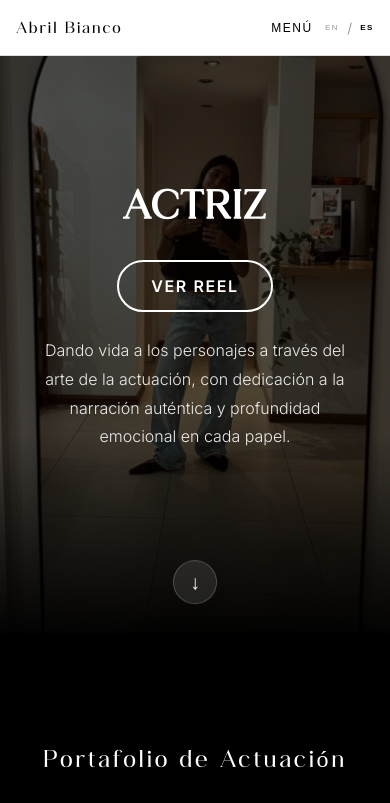
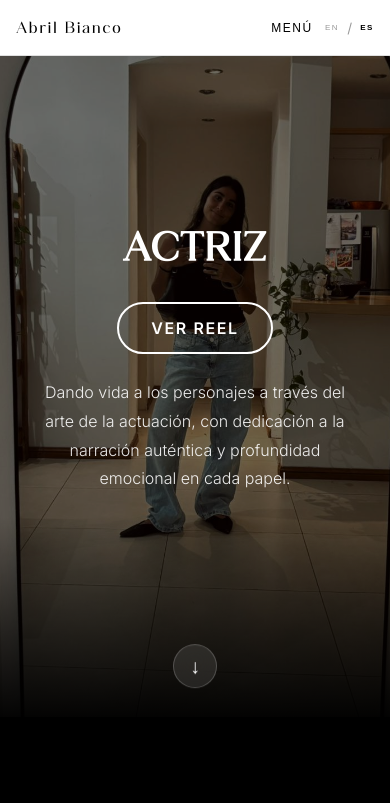
Before and after one commit to lucasperazzi/abril-portfolio, a React (Vite) app: page /actress in a window 390 px wide. Shown: the top 803 px of the page. Built offline with nearby package versions, Linux system fonts and the light colour scheme.

Commit message:
Match actress hero to home style, scroll to top on nav, widen mobile buttons gap

```diff
--- a/src/App.css
+++ b/src/App.css
@@ -405,7 +405,7 @@
   width: 100%;
   height: 100%;
   object-fit: cover;
-  opacity: 0.6;
+  opacity: 0.7;
 }
 
 .actriz-overlay {
@@ -414,7 +414,7 @@
   left: 0;
   width: 100%;
   height: 100%;
-  background: rgba(0, 0, 0, 0.5);
+  background: rgba(0, 0, 0, 0.4);
 }
 
 .actriz-content {
@@ -422,7 +422,7 @@
   z-index: 10;
   text-align: center;
   color: white;
-  padding: 4rem 2rem;
+  padding: 0.5rem 1rem;
   max-width: 800px;
   animation: fadeIn 1s ease;
 }
@@ -753,7 +753,7 @@
 
   /* Actriz section desktop styles */
   .actriz-section {
-    min-height: 90vh;
+    height: 100vh;
   }
 
   .actriz-title {
@@ -839,7 +839,7 @@
   /* Role selector mobile styles */
   .role-selector {
     margin-top: 1.5rem;
-    gap: 0.75rem;
+    gap: 1.5rem;
   }
 
   /* Scroll down indicator mobile */
@@ -904,7 +904,7 @@
 
   /* Actriz section mobile styles */
   .actriz-section {
-    height: 75vh;
+    height: 85vh;
   }
 
   .actriz-section::before {
@@ -913,7 +913,7 @@
   }
 
   .actriz-content {
-    padding: 2rem 1rem;
+    padding: 0.5rem 1rem;
     max-width: 100%;
   }
 
--- a/src/App.jsx
+++ b/src/App.jsx
@@ -6,6 +6,14 @@ import Content from './pages/Content'
 import Actress from './pages/Actress'
 import Contact from './pages/Contact'
 import './App.css'
+
+function ScrollToTop() {
+  const { pathname } = useLocation()
+  useEffect(() => {
+    window.scrollTo(0, 0)
+  }, [pathname])
+  return null
+}
 
 function App() {
   const location = useLocation()
@@ -31,6 +39,7 @@ function App() {
 
   return (
     <>
+      <ScrollToTop />
       <Navbar isVisible={isHomePage ? isVisible : true} isHomePage={isHomePage} />
       <Routes>
         <Route path="/" element={<Home />} />
```
